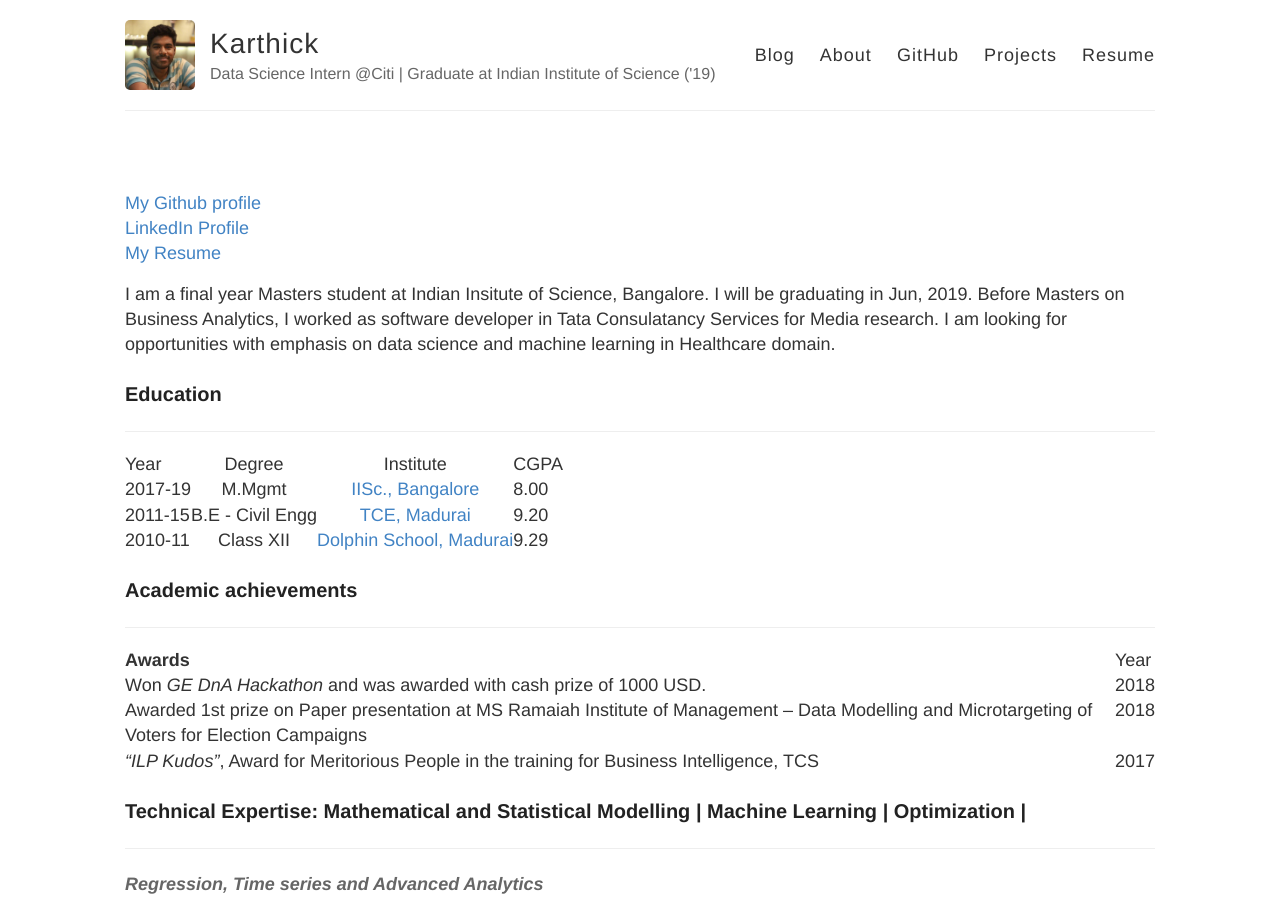
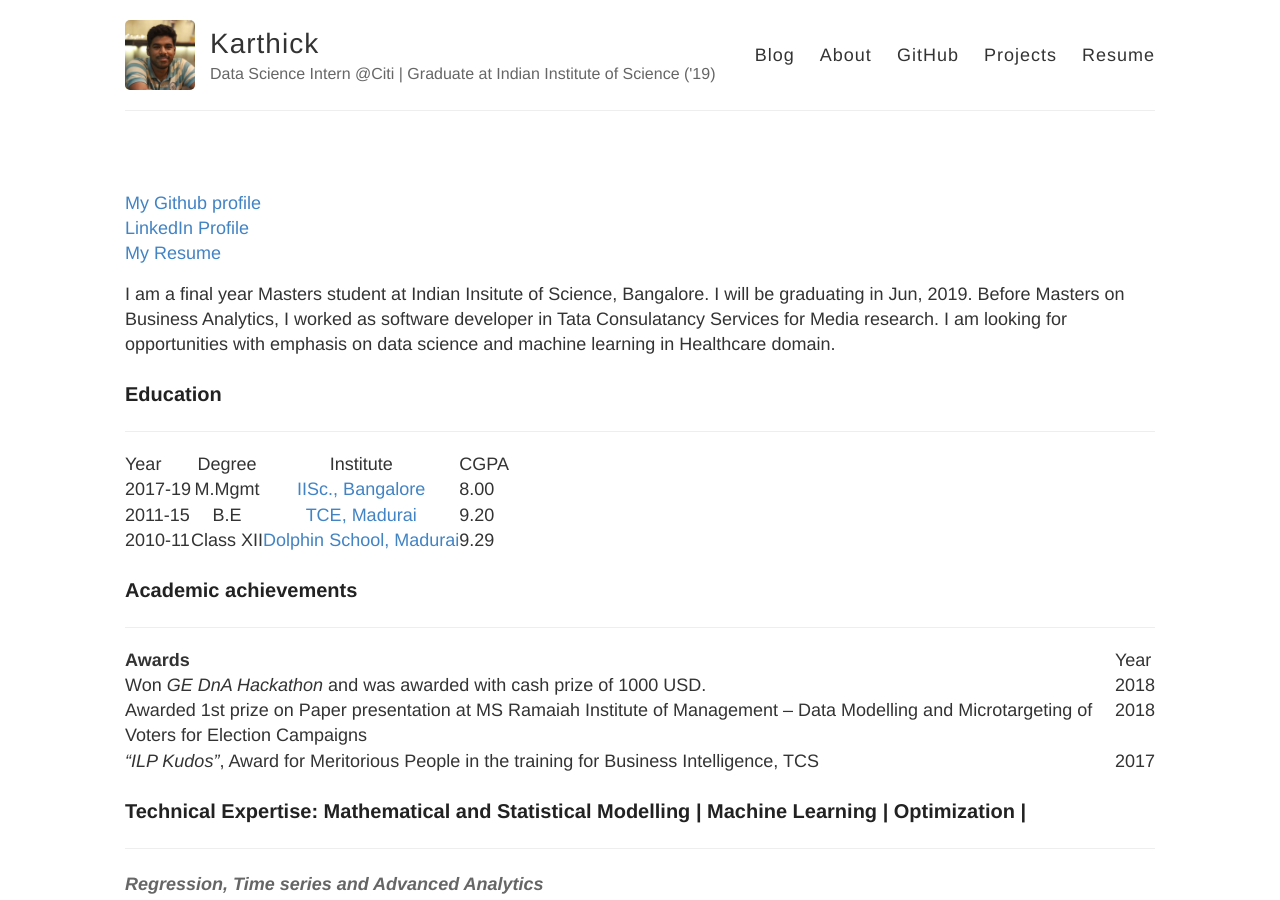
Before and after one commit to SR1608/karthickrajas.github.io, a Jekyll site: the page built from professional.md, in a window 1280 px wide and 900 px high. Built offline with Jekyll 4.4.1, drawn with Linux system fonts in a browser that asks for light colours; our own code applies the rules of GitHub Pages for plain Markdown files.

```diff
--- a/professional.md
+++ b/professional.md
@@ -10,7 +10,7 @@ I am a final year Masters student at Indian Insitute of Science, Bangalore. I wi
 | Year        | Degree          | Institute                                                                                 | CGPA  |
 | ------------|:---------------:| :----------------------------------------------------------------------------------------:|-------|
 | 2017-19     | M.Mgmt          | [IISc., Bangalore](http://mgmt.iisc.ac.in/)                                               |8.00   |
-| 2011-15     | B.E - Civil Engg| [TCE, Madurai](https://www.tce.edu/)                                                      |9.20   |
+| 2011-15     | B.E             | [TCE, Madurai](https://www.tce.edu/)                                                      |9.20   |
 | 2010-11     | Class XII       | [Dolphin School, Madurai](http://dolphinpublicschool.com/)                                |9.29   |
 
 ### Academic achievements
```
